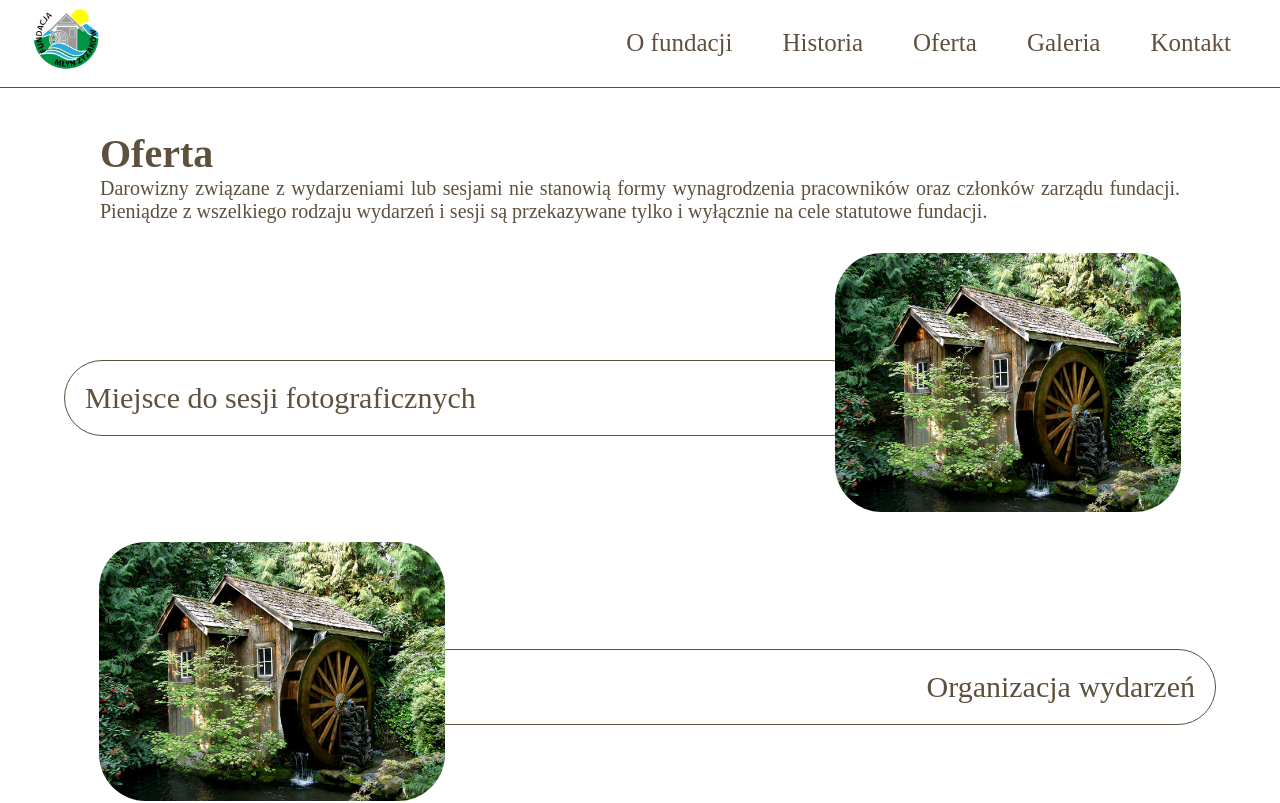
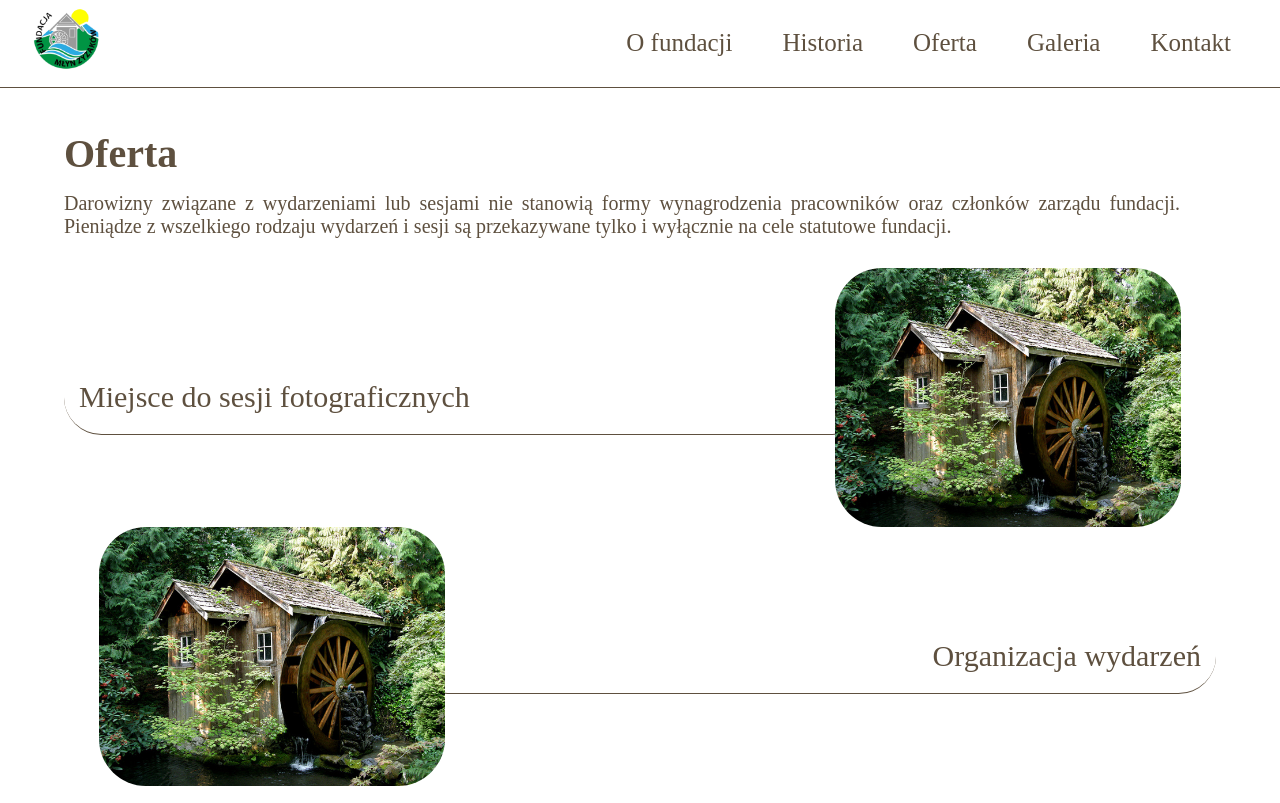
Before and after one commit to asiabielawska/ProjektFundacji, a React (Vite) app: page /oferta in a window 1280 px wide. Shown: the top 803 px of the page. Built offline with nearby package versions, Linux system fonts and the light colour scheme; a web font is replaced by a local one.

Commit message:
Another styled changes

```diff
--- a/src/components/AboutFundation/styled.ts
+++ b/src/components/AboutFundation/styled.ts
@@ -3,7 +3,7 @@ import { styled } from "@mui/material";
 export const AboutFundationContainer = styled("div")((props) => ({
   display: "flex",
   alignItems: "center",
-  padding: "5vh",
+  padding: "5vw",
   paddingBottom: "10vh",
   [props.theme.breakpoints.down(1003)]: {
     flexDirection: "column",
@@ -13,15 +13,14 @@ export const AboutFundationContainer = styled("div")((props) => ({
 export const TextWithBackground = styled("span")((props) => ({
   borderRadius: 47,
   color: "#5E503F",
-  paddingLeft: 70,
-  paddingRight: 30,
+  paddingRight: 40,
   fontSize: 20,
   width: "40%",
   textAlign: "justify",
   [props.theme.breakpoints.down(1003)]: {
     width: "95%",
-    paddingLeft: 25,
     fontSize: 15,
+    paddingRight: 0,
   },
 }));
 
--- a/src/components/History/styled.ts
+++ b/src/components/History/styled.ts
@@ -3,12 +3,11 @@ import { styled } from "@mui/material";
 export const HistoryContainer = styled("div")((props) => ({
   display: "flex",
   alignItems: "center",
-  paddingLeft: 100,
+  paddingLeft: "5vw",
+  paddingRight: "5vw",
   marginBottom: 20,
   [props.theme.breakpoints.down(1003)]: {
     flexDirection: "column",
-    paddingLeft: "5%",
-    paddingRight: "5%",
   },
 }));
 
--- a/src/components/Layout/styled.ts
+++ b/src/components/Layout/styled.ts
@@ -44,12 +44,11 @@ export const NavigationLink = styled(NavLink)({
 
 export const MainHeading = styled("h1")((props) => ({
   paddingTop: 130,
-  paddingLeft: 100,
+  paddingLeft: "5vw",
   color: "#5e503f",
   fontSize: 40,
   margin: 0,
   [props.theme.breakpoints.down(1003)]: {
-    paddingLeft: "5vw",
     paddingRight: "5vw",
   },
 }));
--- a/src/components/Offer/styled.ts
+++ b/src/components/Offer/styled.ts
@@ -5,15 +5,16 @@ type Props = {
 };
 
 export const TextAboutDonation = styled("div")((props) => ({
-  paddingLeft: 100,
+  paddingLeft: "5vw",
   paddingRight: 100,
   paddingBottom: 30,
+  paddingTop: 15,
   fontSize: 20,
   color: "#5E503F",
   textAlign: "justify",
   [props.theme.breakpoints.down(1003)]: {
-    paddingLeft: "5vw",
     paddingRight: "5vw",
+    fontSize: 15,
   },
 }));
 
@@ -22,6 +23,7 @@ export const OffersContainer = styled("div")({
   alignItems: "center",
   justifyContent: "center",
   flexDirection: "column",
+  marginBottom: 60,
 });
 
 export const SingleOfferOfFundation = styled("div")({
@@ -34,14 +36,14 @@ export const SingleOfferOfFundation = styled("div")({
 
 export const OfferText = styled("span")<Props>(({ side, theme }) => ({
   order: side === "left" ? 0 : 1,
-  border: "1px solid #5E503F",
+  borderBottom: "1px solid #5E503F",
   borderRadius: 47,
   color: "#5E503F",
   width: "100vh",
   paddingBottom: 20,
   paddingTop: 20,
-  paddingLeft: side === "left" ? 20 : "auto",
-  paddingRight: side === "left" ? "auto" : 20,
+  paddingLeft: side === "left" ? 15 : "auto",
+  paddingRight: side === "left" ? "auto" : 15,
   fontSize: 30,
   display: "flex",
   justifyContent: side === "left" ? "left" : "right",
@@ -69,7 +71,6 @@ export const OfferImg = styled("img")<Props>(({ side, theme }) => ({
   zIndex: 2,
   height: "10%",
   width: "30%",
-  marginBottom: 30,
   [theme.breakpoints.down(850)]: {
     height: "10%",
     width: "40%",
```
